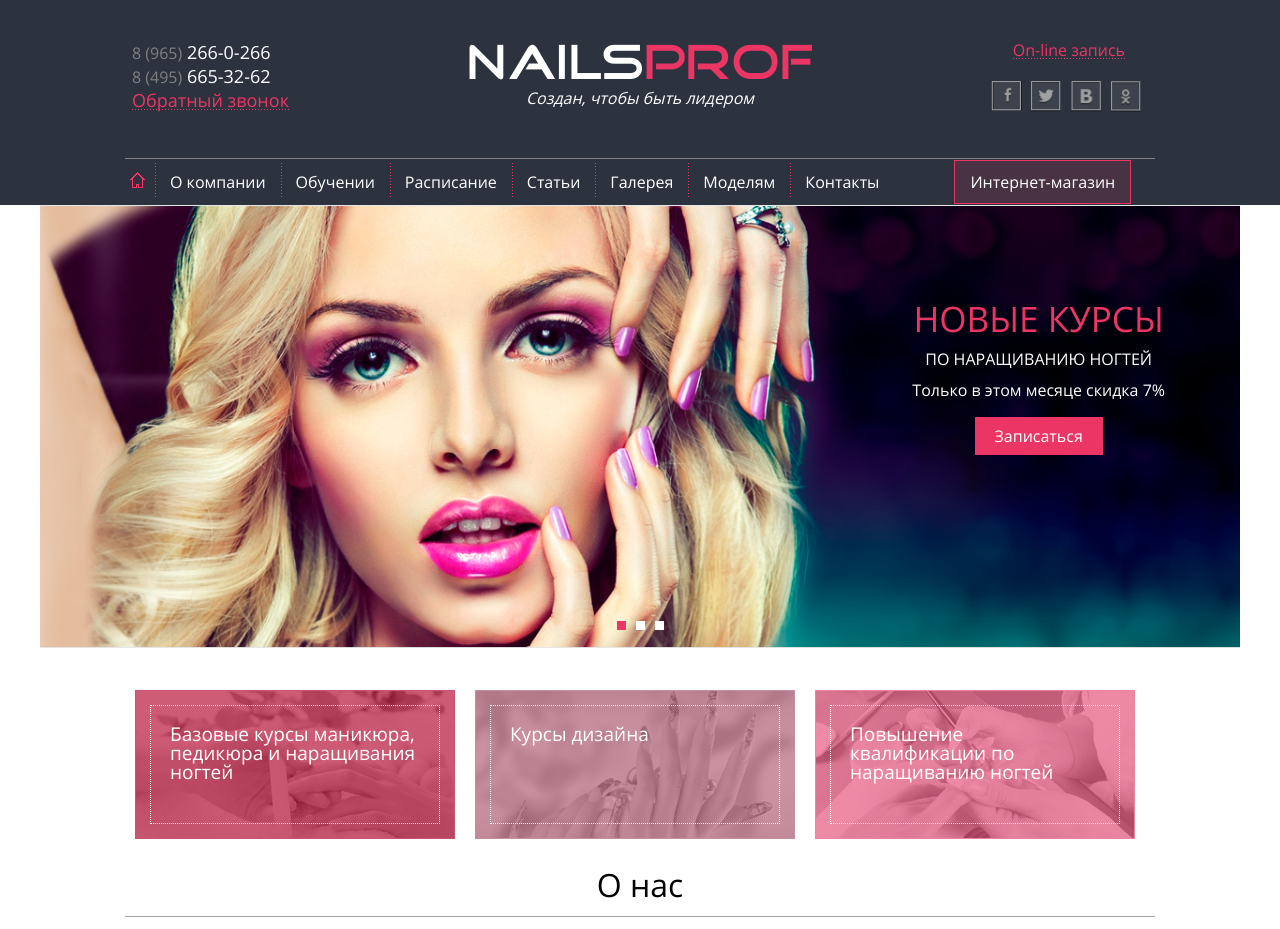
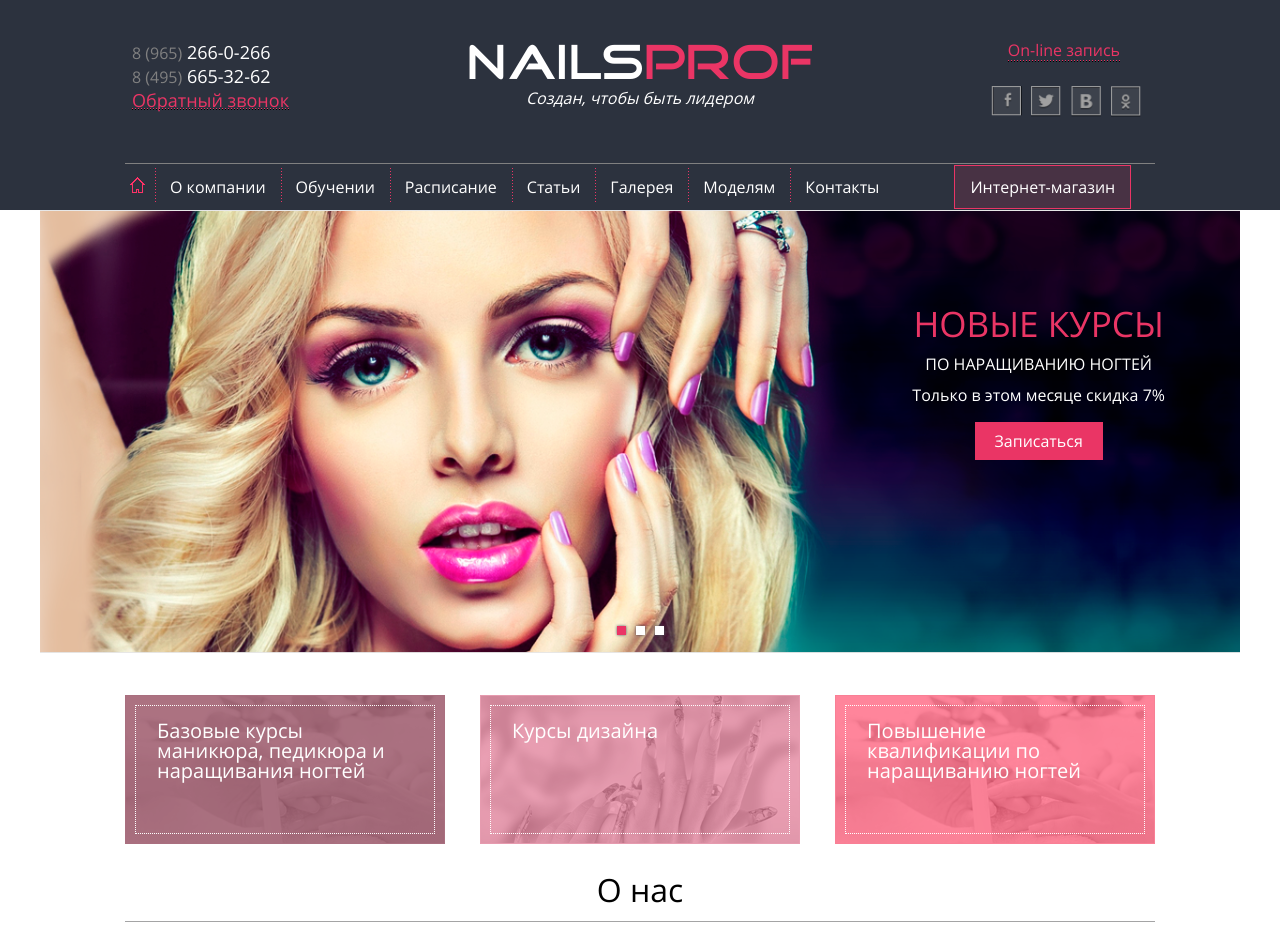
Before and after one commit to nastasiakh/NailsProfi, a plain HTML site: page index.html in a window 1280 px wide. Shown: the top 929 px of the page. Drawn offline with Linux system fonts and the light colour scheme.

Commit message:
The latest and ,hope, the last commit

```diff
--- a/css/style.css
+++ b/css/style.css
@@ -124,6 +124,9 @@ span{
 .grey{
 	color: grey;
 }
+.callback{
+	position: relative;
+}
 .callback:after{
 	display: block;
 	height: 1px;
@@ -131,34 +134,49 @@ span{
 	content: "";
 	left: 0;
 	right: 0;
-	top: 0;
+	bottom: 0;
+	position: absolute;
 }
-/*.callback:after{*/
-/*	 display: block;*/
-/*	 height: 1px;*/
-/*	 background: repeating-linear-gradient(to right, black, black 1px, transparent 1px, transparent 3px);*/
-/*	 content: "";*/
-/*	 left: 0;*/
-/*	 right: 0;*/
-/*	 top: 2px;*/
-/* }*/
+.callback:before{
+	display: block;
+	height: 1px;
+	background: repeating-linear-gradient(to right, black, black 1px, transparent 1px, transparent 3px);
+	left: 0;
+	content: "";
+	right: 0;
+	bottom: -1px;
+	position: absolute;
+ }
 .online{
 	text-align: right;
 }
 .appointment{
-	margin-bottom: 20px;
 	text-align: right;
-	padding-right: 23px;
+	margin: 10px 28px;
 	position: relative;
 }
 .appointment:after{
 	display: block;
 	height: 1px;
-	width: 114px;
 	background: repeating-linear-gradient(to right, #ea3565, #ea3565 1px, transparent 1px, transparent 3px);
 	content: "";
+	left: 0;
+	right: 0;
+	bottom: 0;
 	position: absolute;
-	right: 21px;
+}
+.appointment:before{
+	display: block;
+	height: 1px;
+	background: repeating-linear-gradient(to right, black, black 1px, transparent 1px, transparent 3px);
+	left: 0;
+	content: "";
+	right: 0;
+	bottom: -1px;
+	position: absolute;
+}
+.soc_media{
+	margin-top: 25px;
 }
 .soc_media ul{
 	font-size: 0;
@@ -331,7 +349,7 @@ nav ul li a:hover {
 	width: 9px;
 	margin: 5px;
 	background-color: white;
-	box-shadow: #494e58;
+	box-shadow: 0 0 3px 0 #494e58;
 }
 .active{
 	background-color: #ea3565 !important;
@@ -343,54 +361,95 @@ nav ul li a:hover {
 	margin-top: 20px;
 	margin-bottom: 20px;
 }
-.courses div>div>span{
-	display: block;
+.firstbg, .secondbg, .thirdbg{
+	display: inline-block;
+	width: 320px;
+	height: 149px;
+	margin-right: 35px;
+	vertical-align: middle;
+	position: relative;
+}
+.thirdbg{
+	margin-right: 0;
+}
+.firstbg{
+	background-image: url("../images/course1.png");
+	width: 320px;
+	height: 149px;
+	position: relative;
+	content: "";
+	background-color: #ea3565;
+	opacity: 0.7;
+}
+.courses-text{
+	font-size: 20px;
+	font-weight: lighter;
 	position: absolute;
-	margin: 0 35px;
-	top: 35px;
-	font-size: 19px;
+	top: 10px;
+	left: 10px;
+	border: 1px dotted white;
+	z-index: 15;
+	padding: 15px 21px;
+	right: 10px;
+	bottom: 10px;
+	background: transparent;
 }
-.courses div>div.pink {
-	position: relative;
-	z-index: 1;
-	display: inline-block;
-	margin: 0 10px;
-}
-.mask {
+.firstbg:after {
+	content: "";
 	position: absolute;
-	top: 0;
+	background: #6f0b26d1;
 	left: 0;
 	right: 0;
+	top: 0;
 	bottom: 0;
+	transition: 0.5s;
+}
+.secondbg{
+	background-image: url("../images/course2.png");
+	width: 320px;
+	height: 149px;
+	position: relative;
+	content: "";
+	background-color: #ea3565;
 	opacity: 0.7;
 }
-.firstbg{
-	background: #bb183e;
-}
-.courses .pink:hover{
-	background: #494e58;
-}
-.secondbg{
-	background: #ba697e;
+.secondbg:after{
+	content: "";
+	position: absolute;
+	background: #d41e4f94;
+	left: 0;
+	right: 0;
+	top: 0;
+	bottom: 0;
+	transition: 0.5s;
 }
 .thirdbg{
-	background: #ec5c83;
+	background-image: url("../images/course1.png");
+	width: 320px;
+	height: 149px;
+	position: relative;
+	content: "";
+	background-color: #ea3565;
+	opacity: 0.7;
+}
+.thirdbg:after{
+	content: "";
+	position: absolute;
+	background: #ff002fad;
+	left: 0;
+	right: 0;
+	top: 0;
+	bottom: 0;
+	transition: 0.5s;
 }
 
-.courses div>div:after{
-	content: "";
-	position: absolute;
-	top: 15px;
-	left: 15px;
-	right: 15px;
-	bottom: 15px;
-	border: white dotted 1px;
+.firstbg:hover:after, .secondbg:hover:after, .thirdbg:hover:after {
+	background: #000000cc;
+	cursor: pointer;
 }
-.courses div>div>img:hover div{
-	background: #67a53b;
-	z-index:5;
+.courses-text:hover{
+	cursor: pointer;
 }
-
 
 /*About section*/
 .about{
--- a/index.html
+++ b/index.html
@@ -32,9 +32,8 @@
 					</div>
 
 					<div class="online width-25 float-left">
-						<div class="appointment float-right">
-							<a href="#"><span class="pink">On-line запись</span></a>
-						</div>
+						<a class="appointment" href="#"><span class="pink">On-line запись</span></a>
+
 
 						<div class="soc_media">
 							<ul class="s_media animated">
@@ -94,23 +93,21 @@
 			</section>
 
 			<section class="courses container">
-				<div>
-					<div class="pink">
-						<div class="firstbg mask"></div>
-						<img src="images/course1.png" alt="manicure"/>
-						<span>Базовые курсы маникюра, педикюра и наращивания ногтей</span>
+				<div class="firstbg ">
+					<div class="courses-text">
+						<a>Базовые курсы маникюра, педикюра и наращивания ногтей</a>
 					</div>
+				</div>
 
-					<div class="pink">
-						<div class="secondbg mask"></div>
-						<img src="images/course2.png" alt="manicure"/>
-						<span>Курсы дизайна</span>
+				<div class="secondbg">
+					<div class="courses-text">
+						<a>Курсы дизайна</a>
 					</div>
+				</div>
 
-					<div class="pink">
-						<div class="thirdbg mask"></div>
-						<img src="images/course3.png" alt="manicure"/>
-						<span>Повышение квалификации по наращиванию ногтей</span>
+				<div class="thirdbg ">
+					<div class="courses-text">
+						<a>Повышение квалификации по наращиванию ногтей</a>
 					</div>
 				</div>
 			</section>
@@ -194,9 +191,7 @@
 					</div>
 
 					<div class="online width-25 float-left">
-						<div class="appointment float-right">
-							<a href="#"><span class="pink">On-line запись</span></a>
-						</div>
+						<a class="appointment" href="#"><span class="pink">On-line запись</span></a>
 
 						<div class="soc_media">
 							<ul class="s_media animated">
```
